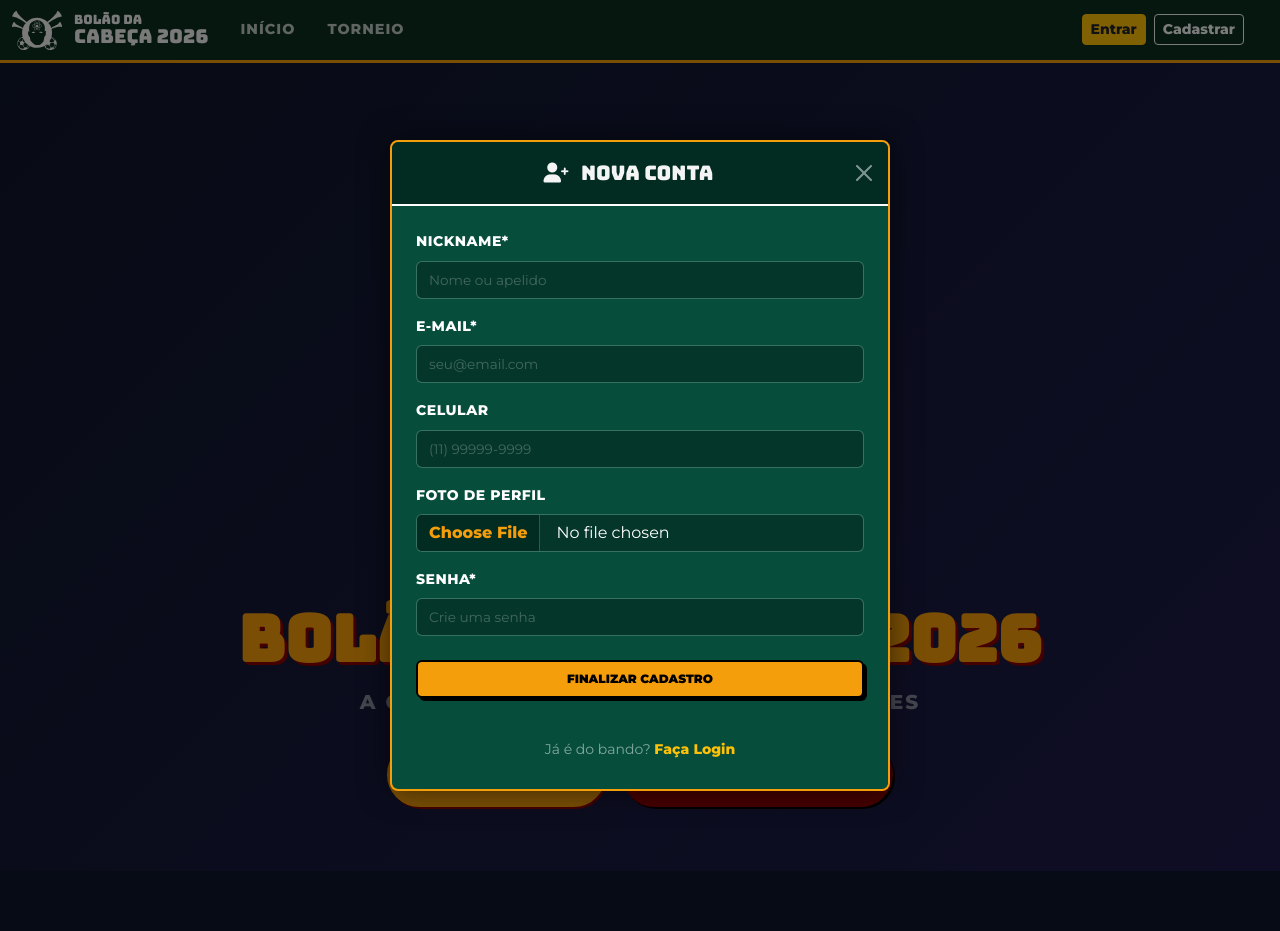
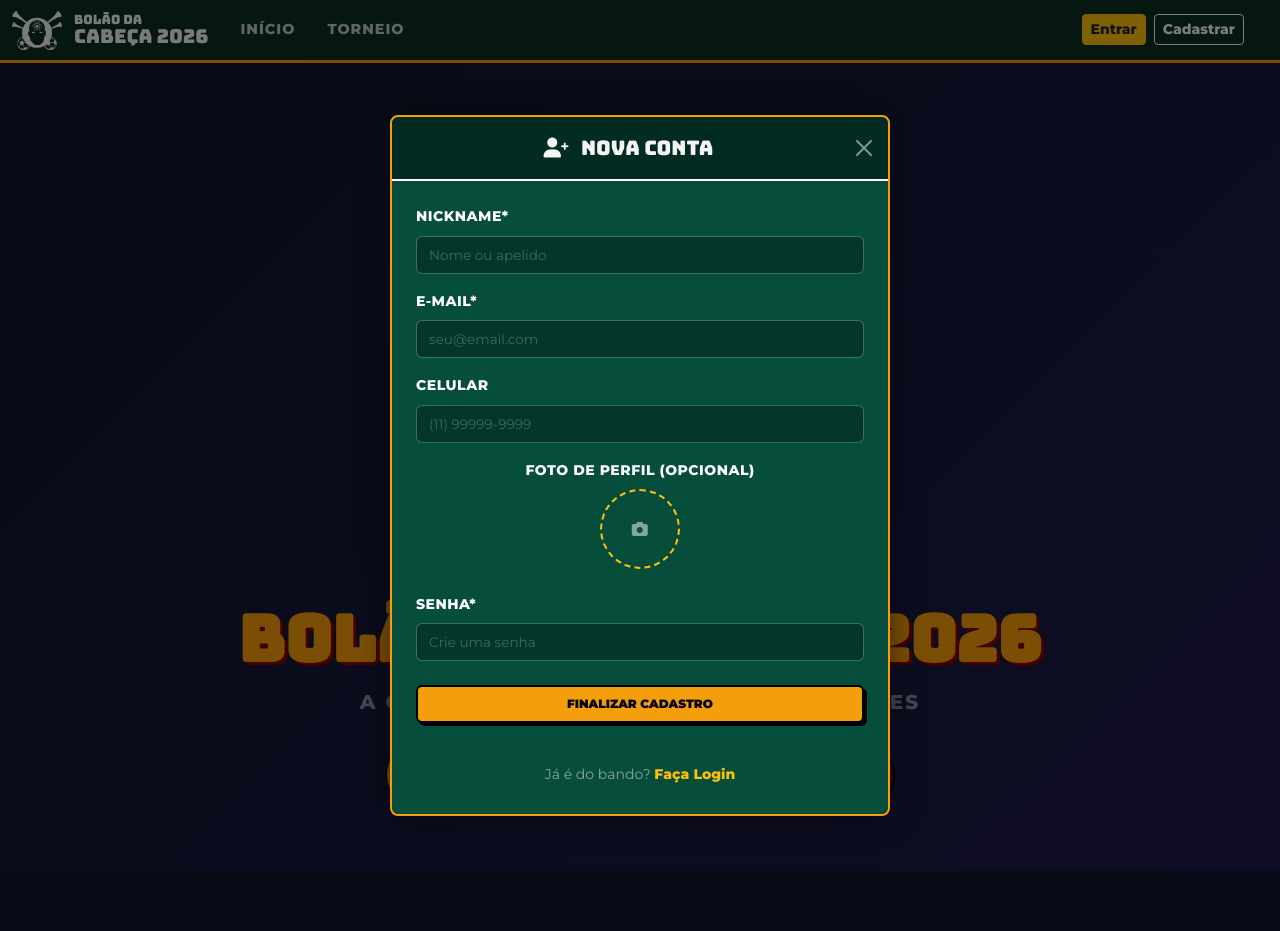
Before and after one commit to maisumdiego/bolaoworldcup26, a Flask app: page / in a window 1280 px wide, after a click on "Cadastrar". Run offline with Flask 3, Linux system fonts and the light colour scheme; some libraries are stand-ins or nearby versions.

Commit message:
feat: finaliza fluxo de registro no modal com foto e sincroniza bd.sql

```diff
--- a/routes/auth.py
+++ b/routes/auth.py
@@ -68,7 +68,7 @@ def register():
 
         return redirect(url_for('main.index'))
 
-    return render_template('register.html')
+    return redirect(url_for('main.index'))
 
 # =====================================================================
 
--- a/templates/base.html
+++ b/templates/base.html
@@ -176,9 +176,15 @@
                         <label class="form-label small fw-bold">CELULAR</label>
                         <input type="tel" name="phone" class="form-control pulp-input" placeholder="(11) 99999-9999" maxlength="15">
                     </div>
-                    <div class="mb-3">
-                        <label class="form-label small fw-bold">FOTO DE PERFIL</label>
-                        <input type="file" name="profile_pic" class="form-control pulp-input" accept="image/*">
+                    <div class="mb-3 text-center">
+                        <label class="form-label d-block text-white-50 small">FOTO DE PERFIL (OPCIONAL)</label>
+                        <div class="d-flex justify-content-center">
+                            <label for="foto_modal" class="btn btn-outline-warning position-relative p-0 rounded-circle" style="width: 80px; height: 80px; overflow: hidden; border-style: dashed; border-width: 2px;">
+                                <i class="fas fa-camera position-absolute top-50 start-50 translate-middle opacity-50" id="camera-icon-modal"></i>
+                                <input type="file" name="foto" id="foto_modal" class="form-control d-none" accept="image/*" onchange="previewImageModal(this)">
+                                <img id="preview-modal" src="{{ url_for('static', filename='img/profiles/default.png') }}" class="w-100 h-100 object-fit-cover d-none">
+                            </label>
+                        </div>
                     </div>
                     <div class="mb-4">
                         <label class="form-label small fw-bold">SENHA*</label>
@@ -198,6 +204,21 @@
     </div>
 </div>
 
+<script>
+function previewImageModal(input) {
+    const preview = document.getElementById('preview-modal');
+    const icon = document.getElementById('camera-icon-modal');
+    if (input.files && input.files[0]) {
+        const reader = new FileReader();
+        reader.onload = function(e) {
+            preview.src = e.target.result;
+            preview.classList.remove('d-none');
+            icon.classList.add('d-none');
+        }
+        reader.readAsDataURL(input.files[0]);
+    }
+}
+</script>
 <script src="https://cdn.jsdelivr.net/npm/bootstrap@5.3.0/dist/js/bootstrap.bundle.min.js"></script>
 <script src="{{ url_for('static', filename='js/scripts.js') }}"></script>
 {% block scripts %}{% endblock %}
```
Also changed, not shown: bd.sql (+10 -1 lines).
